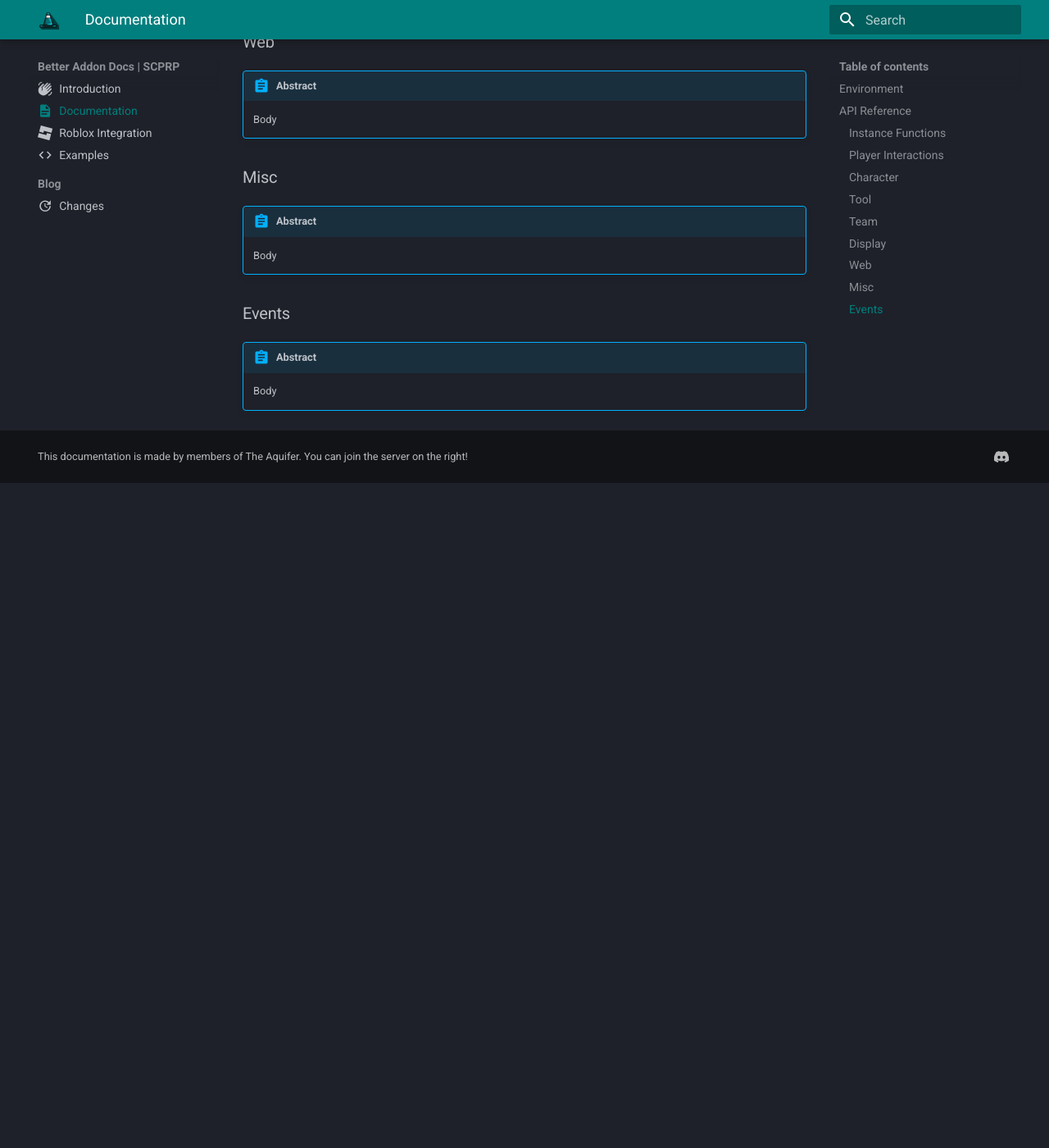
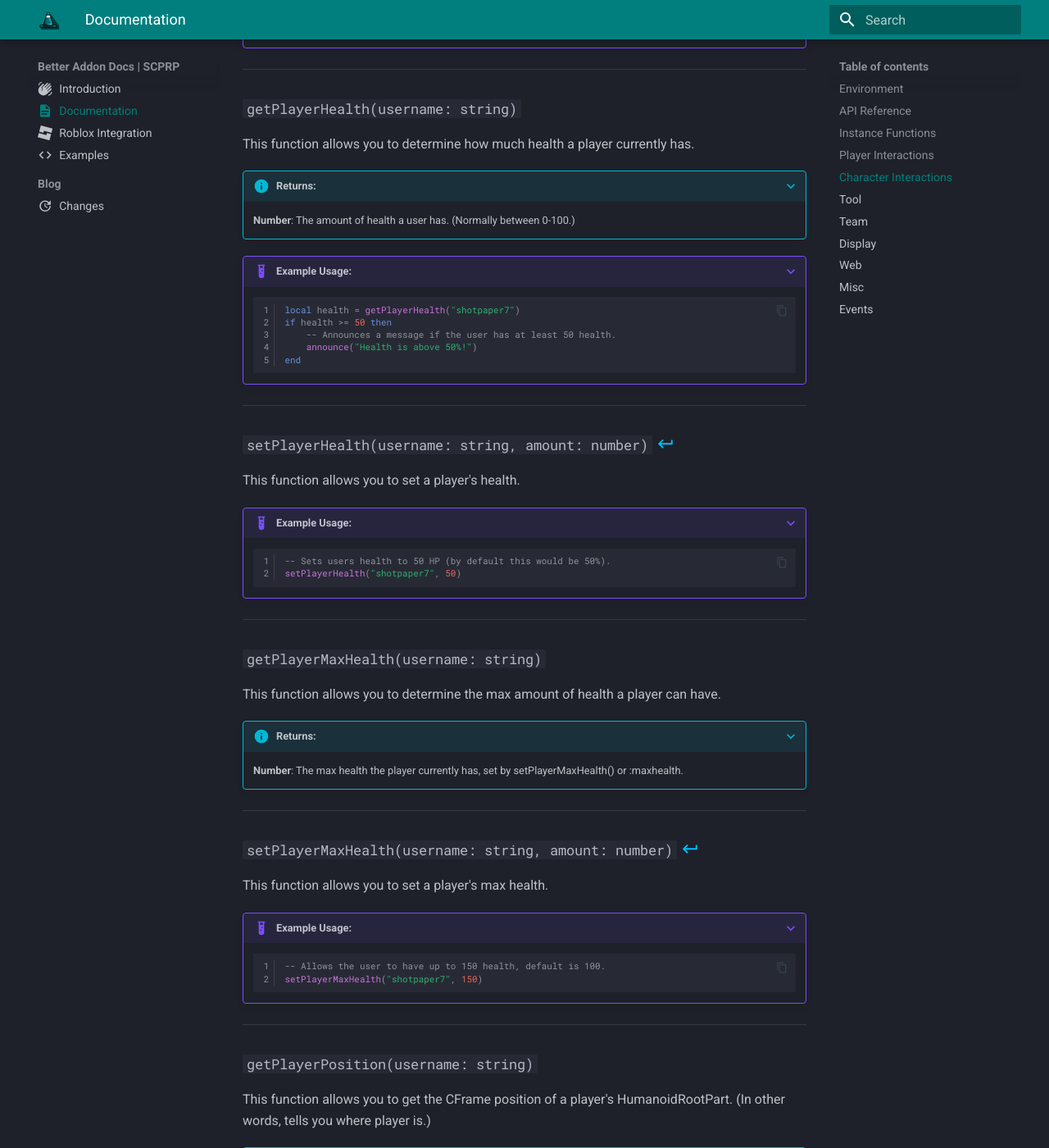
Before and after one commit to cifiuqa/addon-docs, an MkDocs documentation site: the page built from docs/docs.md, in a window 1280 px wide and 1400 px high, scrolled down 6853 px. Shown: the whole window at 82% size. Built offline with MkDocs 1.6.1 and Material for MkDocs 9.7.7, drawn with Linux system fonts in a browser that asks for light colours; before the commit the page ends 7442 px from its top, so only the background shows below that; some of the changed text lies outside the part shown.

````diff
--- a/docs/assets/css/extra.css
+++ b/docs/assets/css/extra.css
@@ -25,7 +25,6 @@
 
 .incomplete {
     color: #7e57c2;
-    vertical-align: middle;
     cursor: help;
     transition: color 0.2s ease;
 }
@@ -34,3 +33,14 @@
     color: #b388ff;
     transform: scale(1.15);
 }
+
+.no-return {
+    color: #00BFFF;
+    cursor: help;
+    transition: color 0.2s ease;
+}
+
+.no-return:hover {
+    color: #46d1ff;
+    transform: scale(1.15);
+}
--- a/docs/docs.md
+++ b/docs/docs.md
@@ -22,13 +22,13 @@ Modern LuaU functionality may also be unavailable, as LuaU is an expanded versio
 
 ---
 ## API Reference
-### Instance Functions
+## Instance Functions
 
 !!! abstract "Abstract"
 
     This section of the documentation contains functions for instances i.e. parts or models.
 ---
-#### `f(name: string / instance: Instance)`
+### `f(name: string / instance: Instance)`
 This function allows you to both find an instance from the map via name or set an instance's parent to the workspace.
 ???+ info "Returns:"
     `1.` Instance: The instance found, or nil if no such instance found.
@@ -36,6 +36,7 @@ This function allows you to both find an instance from the map via name or set a
 ???+ example "Example Usage:"
     `1.` Find instance from name:
     ``` { .lua }
+    -- This simply fetches a part named "ExamplePart".
     local part = f("ExamplePart")
     ```
     ??? warning "Warning: One instance"
@@ -45,32 +46,31 @@ This function allows you to both find an instance from the map via name or set a
     `2.` Set instance's parent to workspace:
     ``` { .lua }
     local part = Instance.new("Part")
+    -- This sets the part's parent to the workspace, also making it visible to players.
     f(part)
     ```
     ??? warning "Warning: Order of parenting"
         If you plan to have a hierarchy of parts made by a script, you may need to set the highest instance's parent first, before setting other instance's parents to avoid their data being automatically discarded.
 ---
-#### `getTagged(tag: string)` :material-clock:{ .incomplete title="This function cannot be used yet. This particular function is not in the game yet, additionally tags do not save when saving a map." }
+### `getTagged(tag: string)` :material-clock:{ .incomplete title="This function cannot be used yet. This particular function is not in the game yet, additionally tags do not save when saving a map." }
 This function allows you get an array with all the instances with a certain tag. A tag is a way of simply categorising instances.
 To add a tag to an instance you can use `:AddTag(tag: string)` and `:RemoveTag(tag: string)` to remove one.
 ???+ info "Returns:"
     **Array**: all instances found with specified tag.
-    ??? example
-        ``` { .lua }
-        {
-            PartWithTag: Instance,
-            AnotherPartWithTag: Instance
-        }
-        ```
 ???+ example "Example Usage:"
     ``` { .lua }
+    -- Retrieves list of all parts with tag.
     local parts = getTagged("ExampleTag")
-    for i, part in ipairs(parts) do
-        announce("Found a part!")
+    local String = ""
+    for _, part in ipairs(parts) do
+        -- Compiles all part names into a string.
+        String ..= ", "..part.Name
     end
+    -- Then announces this string.
+    announce("Found parts: "..String)
     ```
 ---
-### Player Interactions
+## Player Interactions
 ---
 
 !!! abstract "Abstract"
@@ -78,7 +78,7 @@ To add a tag to an instance you can use `:AddTag(tag: string)` and `:RemoveTag(t
     This section of the documentation contains functions for player interactions i.e. usernames and gamepasses.
 
 ---
-#### `getPlayers()`
+### `getPlayers()`
 This function allows you to fetch everyone's usernames.
 ???+ info "Returns:"
     **Array**: usernames of all online players.
@@ -91,122 +91,182 @@ This function allows you to fetch everyone's usernames.
         ```
 ???+ example "Example Usage:"
     ``` { .lua }
+    -- Retrieves list of usernames of current players.
     local players = getPlayers()
     for i, plr in ipairs(players) do
+        -- Loops through all users and announces their username.
         announce("Found user: "..plr)
     end
     ```
 ---
-#### `getPlayerScore(username: string)`
+### `getPlayerScore(username: string)`
 This function allows you to get the current amount of points a specific user has.
 ???+ info "Returns:"
     **Number**: the amount of points currently owned.
-    ??? example
-        ``` { .lua }
-        500
-        ```
 ???+ example "Example Usage:"
     ``` { .lua }
+    -- Retrieves player's score.
     local points = getPlayerScore("shotpaper7")
     if points >= 500 then
+        -- If the score meets a threshold, "You Win!" is announced.
         announce("You win!")
     end
     ```
 ---
-#### `setPlayerScore((username: string), [score: number = 0])`
+### `setPlayerScore((username: string), [score: number = 0])` :material-keyboard-return:{ .no-return title="This function returns nothing, therefore any attempts to get a return will give nil." }
 This function allows you to set the current amount of points for a specific user.
 ???+ example "Example Usage:"
     ``` { .lua }
+    -- Sets a player's score to 1000.
     setPlayerScore("shotpaper7", 1000)
     ```
 ---
-#### `getUserId(username: string)`
+### `getUserId(username: string)`
 This function lets you fetch the user ID from a username.
 ???+ info "Returns:"
     **Number**: the user ID of the specified user.
-    ??? example
-        ``` { .lua }
-        700047577
-        ```
 ???+ example "Example Usage:"
     ``` { .lua }
     local userId = getUserId("shotpaper7")
+    -- Announces a player's user ID.
     announce("User ID: "..userId)
     ```
 ---
-#### `ownsGamepass(username: string, id: number)`
+### `ownsGamepass(username: string, id: number)`
 This function allows you to determine if a user has a gamepass or not.
 ???+ info "Returns:"
     **Boolean**: true/false based on if the user has the gamepass.
-    ??? example
-        ``` { .lua }
-        false
-        ```
 ???+ example "Example Usage:"
     ``` { .lua }
     if ownsGamepass("shotpaper7", 197234145) then
+        -- Announces a message if the user has the gamepass.
         announce("User has gamepass!")
     end
     ```
 ---
-#### `ownsAsset(username: string, id: number)`
+### `ownsAsset(username: string, id: number)`
 This function allows you to determine if a user has an asset or not.
 ???+ info "Returns:"
     **Boolean**: true/false based on if the user has the asset.
-    ??? example
-        ``` { .lua }
-        false
-        ```
 ???+ example "Example Usage:"
     ``` { .lua }
     if ownsAsset("shotpaper7", 14844522007) then
+        -- Announces a message if the user has the asset.
         announce("User has asset!")
     end
     ```
 ---
-#### `getPlayerIsInGroup(username: string, id: number)`
+### `getPlayerIsInGroup(username: string, id: number)`
 This functions allows you to determine if a user is in a group or not.
 ???+ info "Returns:"
     **Boolean**: true/false based on if the user is in the group.
-    ??? example
-        ``` { .lua }
-        false
-        ```
 ???+ example "Example Usage:"
     ``` { .lua }
     if getPlayerIsInGroup("shotpaper7", 32725804) then
+        -- Announces a message if the user is in the group.
         announce("User is in group!")
     end
     ```
 ---
-#### `getPlayerRoleInGroup(username: string, id: number)`
+### `getPlayerRoleInGroup(username: string, id: number)`
 This function allows you to get the role a user has in a specified group.
 ???+ info "Returns:"
     **String**: The role the user has.
-    ??? example
-        ``` { .lua }
-        "Owner"
-        ```
-???+ example "Example Usage"
+???+ example "Example Usage:"
     ``` { .lua }
     if getPlayerRoleInGroup("shotpaper7", 32725804) == "Owner" then
+        -- Announces a message if the user has a specific role in the group.
         announce("User is owner in group!")
     end
     ```
 ---
-### Character
+## Character Interactions
+---
+!!! abstract
+    This section of the documentation contains functions for character interactions i.e. health.
+---
+### `kill(username: string)` :material-keyboard-return:{ .no-return title="This function returns nothing, therefore any attempts to get a return will give nil." }
+This function allows you to easily kill a player's character.
+???+ example "Example Usage:"
+    ``` { .lua }
+    kill("shotpaper7") -- Kills specified user.
+    ```
+---
+### `damage(username: string, amount: number)` :material-keyboard-return:{ .no-return title="This function returns nothing, therefore any attempts to get a return will give nil." }
+This function allows you to damage a player's character by a specified amount.
+???+ note
+    This function supports negative numbers for the amount, meaning you can heal users by a specified amount.
+???+ example "Example Usage:"
+    `1.` (Damage)
+    ``` { .lua }
+    damage("shotpaper7", 50) -- Damages user by 50 HP.
+    ```
+    `2.` (Heal)
+    ``` { .lua }
+    damage("shotpaper7", -50) -- Heals user by 50 HP.
+---
+### `heal(username: string)` :material-keyboard-return:{ .no-return title="This function returns nothing, therefore any attempts to get a return will give nil." }
+This function allows you to heal a user to full health.
+???+ example "Example Usage:"
+    ``` { .lua }
+    heal("shotpaper7") -- Heals user to max health.
+    ```
+---
+### `getPlayerHealth(username: string)`
+This function allows you to determine how much health a player currently has.
+???+ info "Returns:"
+    **Number**: The amount of health a user has. (Normally between 0-100.)
+???+ example "Example Usage:"
+    ``` { .lua }
+    local health = getPlayerHealth("shotpaper7")
+    if health >= 50 then
+        -- Announces a message if the user has at least 50 health.
+        announce("Health is above 50%!")
+    end
+    ```
+---
+### `setPlayerHealth(username: string, amount: number)` :material-keyboard-return:{ .no-return title="This function returns nothing, therefore any attempts to get a return will give nil." }
+This function allows you to set a player's health.
+???+ example "Example Usage:"
+    ``` { .lua }
+    -- Sets users health to 50 HP (by default this would be 50%).
+    setPlayerHealth("shotpaper7", 50)
+    ```
+---
+### `getPlayerMaxHealth(username: string)`
+This function allows you to determine the max amount of health a player can have.
+???+ info "Returns:"
+    **Number**: The max health the player currently has, set by setPlayerMaxHealth() or :maxhealth.
+---
+### `setPlayerMaxHealth(username: string, amount: number)` :material-keyboard-return:{ .no-return title="This function returns nothing, therefore any attempts to get a return will give nil." }
+This function allows you to set a player's max health.
+???+ example "Example Usage:"
+    ``` { .lua }
+    -- Allows the user to have up to 150 health, default is 100.
+    setPlayerMaxHealth("shotpaper7", 150)
+    ```
+---
+### `getPlayerPosition(username: string)`
+This function allows you to get the CFrame position of a player's HumanoidRootPart. (In other words, tells you where player is.)
+???+ info "Returns:"
+    **CFrame**: CFrame of the specified user. You can get the position of a CFrame (convert it to Vector3) by using CFrame.Position
+???+ example "Example Usage:"
+    ``` { .lua }
+    local part = f("ExamplePartName")
+    -- Fetches the player's CFrame and multiplies it by another CFrame for relative movement.
+    -- In this case, it would have a CFrame 5 studs in front of the player.
+    position = getPlayerPosition * CFrame.new(0, 0, -5)
+    part.CFrame = position
+    ```
+---
 
-!!! abstract "Abstract"
-
-    Body
-
-### Tool
+## Tool
 ---
-!!! abstract "Abstract"
+!!! abstract
 
     Body
 ---
-#### `getPlayerKeycard(username: string)`
+### `getPlayerKeycard(username: string)`
 This function allows you to get the specified player's keycard level.
 ???+ info "Returns:"
     A string to represent keycard level.
--- a/mkdocs.yml
+++ b/mkdocs.yml
@@ -47,7 +47,7 @@ markdown_extensions:
   - md_in_html
   - toc:
       permalink: true
-      toc_depth: 3
+      toc_depth: 2
   - admonition
 
 plugins:
````
Also changed, not shown: other parts of docs/docs.md (+10 -10 lines), docs/index.md (+2 -2 lines).
